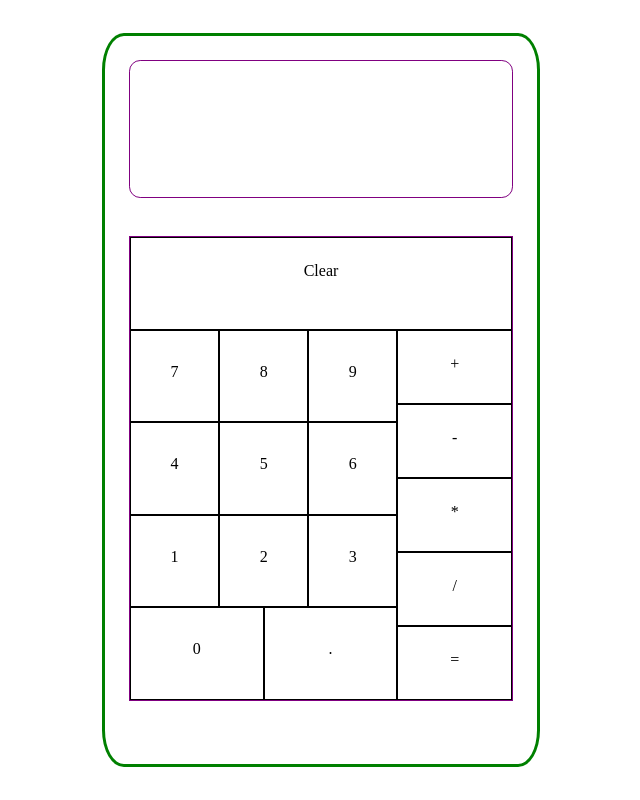
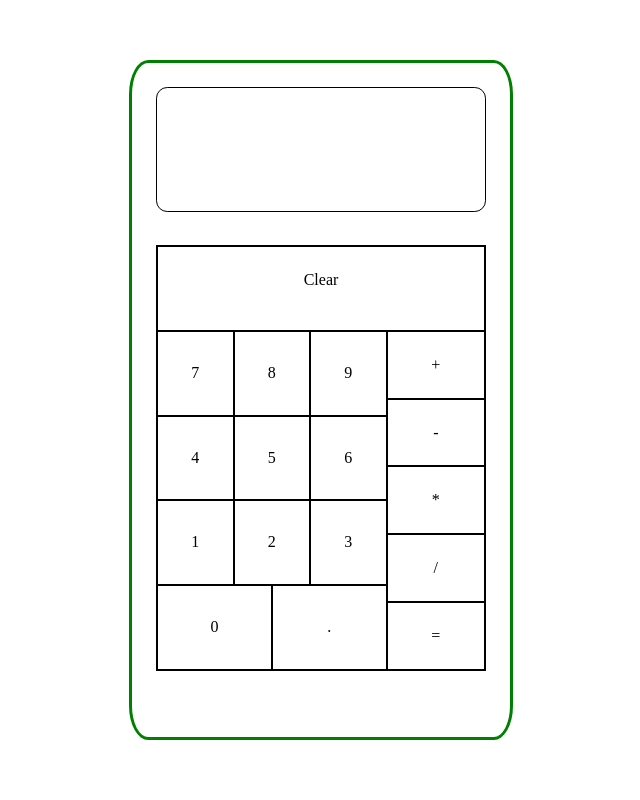
Before and after one commit to k-fields/TOP_calculator, a plain HTML site: page index.html in a window 1280 px wide. Shown: the whole page, without its empty margins (319-959 px from the left). Drawn offline with Linux system fonts and the light colour scheme.

Commit message:
Formats box-sizing to border-box to avoid unwanted layout disadjustments

```diff
--- a/index.css
+++ b/index.css
@@ -12,6 +12,7 @@ body {
 }
 
 .main-container {
+    box-sizing: border-box;
     border:3px solid green;
     border-radius: 5%;
     height: 85%;
@@ -27,7 +28,8 @@ body {
 /* BORDERS */
 
 .main-container > div {
-    border:1px solid purple;
+    border:1px solid black;
+    box-sizing: border-box;
 }
 
 
```
